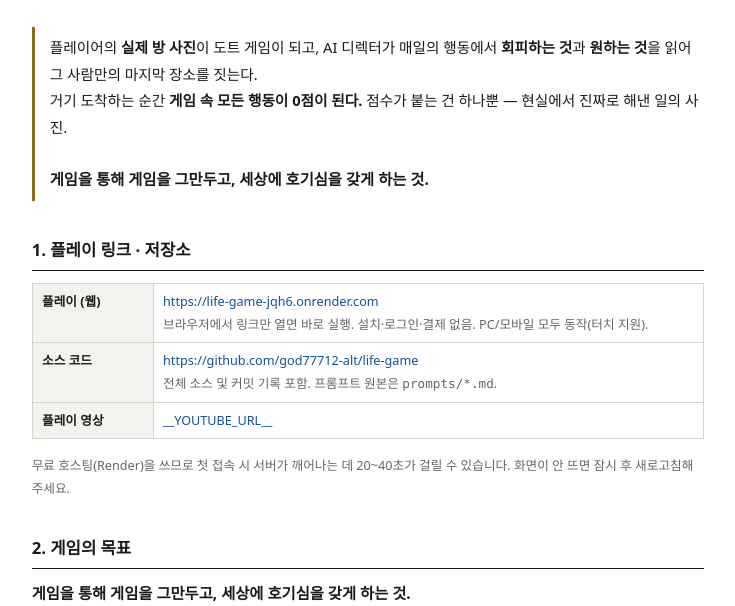
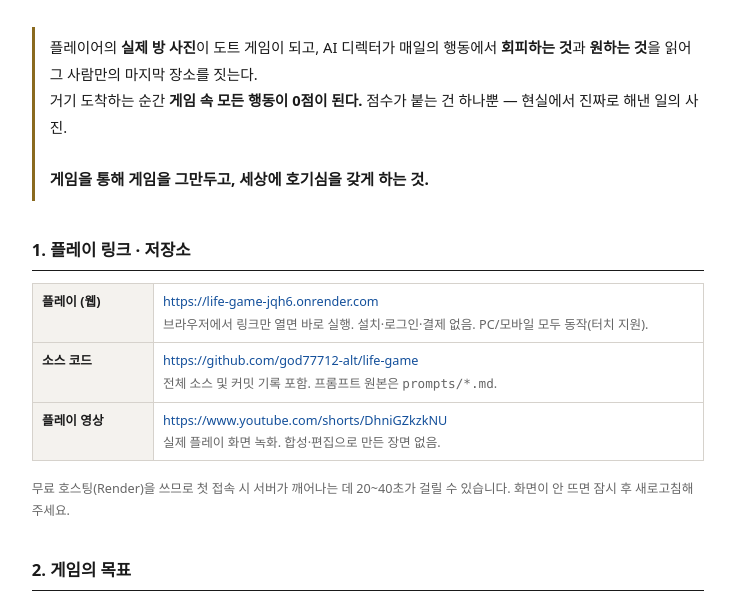
Before and after one commit to god77712-alt/life-game, a website: page docs/01-game.html in a window 1280 px wide. Shown: the part 124-730 px from the top of the page, without its empty margins (272-1007 px from the left). Drawn offline with Linux system fonts and the light colour scheme.

Commit message:
제출 링크 확정 — 플레이 영상
README 맨 위에 심사용 링크 표를 뒀다. 심사자가 저장소에 먼저 닿을 수 있고,
그때 실행법부터 읽게 하면 링크 하나로 끝날 일이 길어진다.

한 줄 소개도 목표 문구로 맞췄다 — "게임을 통해 게임을 그만두고, 세상에 호기심을 갖게 하는 것"

Co-Authored-By: Claude Opus 5 <noreply@anthropic.com>

```diff
--- a/docs/01-game.html
+++ b/docs/01-game.html
@@ -62,7 +62,8 @@
     <span class="note">브라우저에서 링크만 열면 바로 실행. 설치·로그인·결제 없음. PC/모바일 모두 동작(터치 지원).</span></td></tr>
   <tr><th>소스 코드</th><td><a href="https://github.com/god77712-alt/life-game">https://github.com/god77712-alt/life-game</a><br>
     <span class="note">전체 소스 및 커밋 기록 포함. 프롬프트 원본은 <code>prompts/*.md</code>.</span></td></tr>
-  <tr><th>플레이 영상</th><td><a href="__YOUTUBE_URL__">__YOUTUBE_URL__</a></td></tr>
+  <tr><th>플레이 영상</th><td><a href="https://www.youtube.com/shorts/DhniGZkzkNU">https://www.youtube.com/shorts/DhniGZkzkNU</a><br>
+    <span class="note">실제 플레이 화면 녹화. 합성·편집으로 만든 장면 없음.</span></td></tr>
 </table>
 <p class="note">무료 호스팅(Render)을 쓰므로 첫 접속 시 서버가 깨어나는 데 20~40초가 걸릴 수 있습니다.
 화면이 안 뜨면 잠시 후 새로고침해 주세요.</p>
```
Also changed, not shown: README.md.
